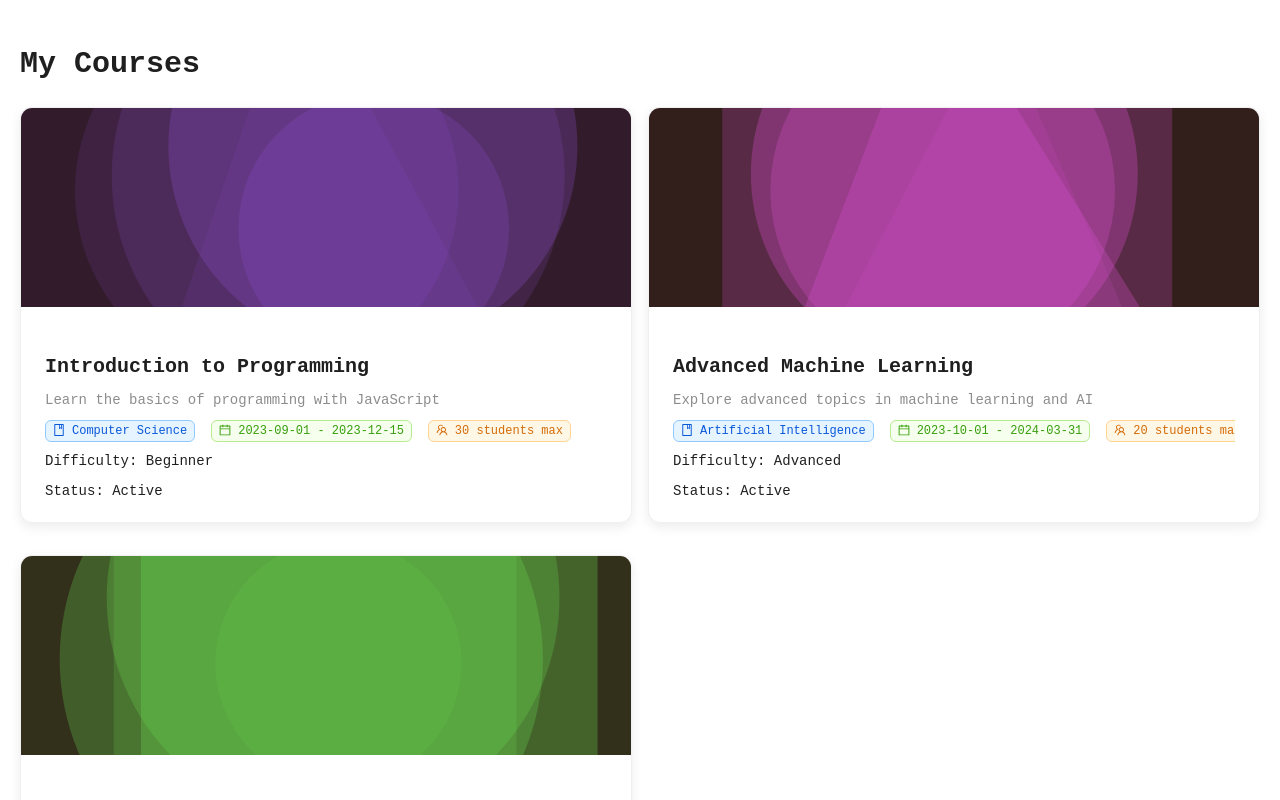
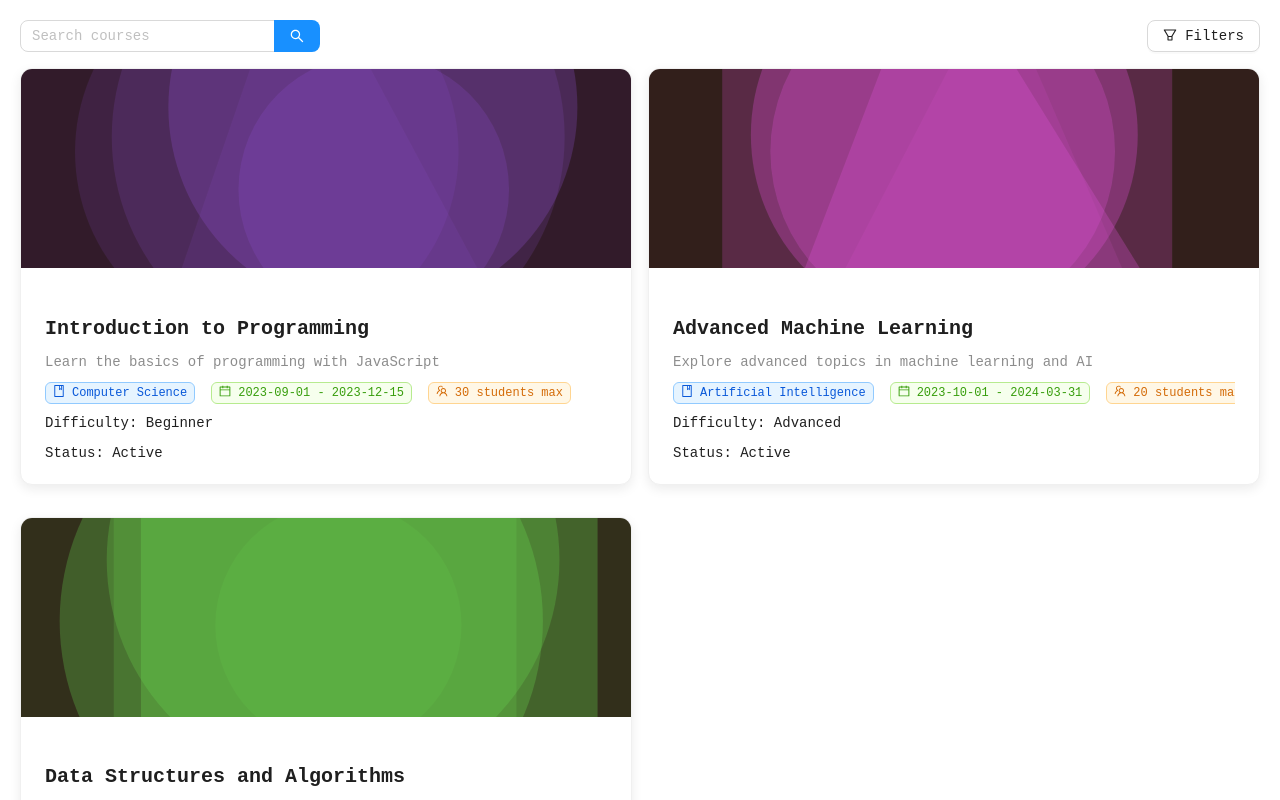
Before and after one commit to utkarsh5026/glass, a React (Vite) app in the folder client/: page /courses in a window 1280 px wide. Shown: the top 800 px of the page. Built offline with nearby package versions, Linux system fonts and the light colour scheme.

Commit message:
added search filter

```diff
--- /dev/null
+++ b/client/src/components/courses/SearchFilter.tsx
@@ -0,0 +1,117 @@
+import React, { useState } from "react";
+import { Input, Button, Drawer, Space, Select, Slider, Switch } from "antd";
+import { SearchOutlined, FilterOutlined } from "@ant-design/icons";
+import styled from "styled-components";
+
+const { Search } = Input;
+const { Option } = Select;
+
+interface CourseSearchAndFiltersProps {
+  onSearch: (value: string) => void;
+  onFilterChange: (filters: FilterState) => void;
+  categories: string[];
+}
+
+interface FilterState {
+  category: string;
+  difficulty: [number, number];
+  isActive: boolean;
+}
+
+const CourseSearchAndFilters: React.FC<CourseSearchAndFiltersProps> = ({
+  onSearch,
+  onFilterChange,
+  categories,
+}) => {
+  const [isFilterVisible, setIsFilterVisible] = useState(false);
+  const [filters, setFilters] = useState<FilterState>({
+    category: "All",
+    difficulty: [1, 5],
+    isActive: true,
+  });
+
+  const handleFilterChange = (newFilters: Partial<FilterState>) => {
+    const updatedFilters = { ...filters, ...newFilters };
+    setFilters(updatedFilters);
+    onFilterChange(updatedFilters);
+  };
+
+  return (
+    <>
+      <SearchContainer>
+        <StyledSearch
+          placeholder="Search courses"
+          onSearch={onSearch}
+          enterButton={<SearchOutlined />}
+        />
+        <Button
+          icon={<FilterOutlined />}
+          onClick={() => setIsFilterVisible(true)}
+        >
+          Filters
+        </Button>
+      </SearchContainer>
+
+      <Drawer
+        title="Course Filters"
+        placement="right"
+        onClose={() => setIsFilterVisible(false)}
+        open={isFilterVisible}
+      >
+        <Space direction="vertical" size="middle" style={{ width: "100%" }}>
+          <div>
+            <h4>Category</h4>
+            <Select
+              style={{ width: "100%" }}
+              value={filters.category}
+              onChange={(value) => handleFilterChange({ category: value })}
+            >
+              <Option value="All">All Categories</Option>
+              {categories.map((category) => (
+                <Option key={category} value={category}>
+                  {category}
+                </Option>
+              ))}
+            </Select>
+          </div>
+
+          <div>
+            <h4>Difficulty</h4>
+            <Slider
+              range
+              min={1}
+              max={5}
+              value={filters.difficulty}
+              onChange={(value: number | number[]) =>
+                handleFilterChange({ difficulty: value as [number, number] })
+              }
+              marks={{ 1: "1", 2: "2", 3: "3", 4: "4", 5: "5" }}
+            />
+          </div>
+
+          <div>
+            <h4>Status</h4>
+            <Switch
+              checked={filters.isActive}
+              onChange={(checked) => handleFilterChange({ isActive: checked })}
+              checkedChildren="Active"
+              unCheckedChildren="All"
+            />
+          </div>
+        </Space>
+      </Drawer>
+    </>
+  );
+};
+
+const SearchContainer = styled.div`
+  display: flex;
+  justify-content: space-between;
+  align-items: center;
+  margin-bottom: 16px;
+`;
+
+const StyledSearch = styled(Search)`
+  width: 300px;
+`;
+export default CourseSearchAndFilters;
--- a/client/src/components/courses/UserCourses.tsx
+++ b/client/src/components/courses/UserCourses.tsx
@@ -1,4 +1,4 @@
-import React, { useEffect } from "react";
+import React, { useEffect, useState } from "react";
 import { Card, Row, Col, Typography, Space, Tag } from "antd";
 import styled from "styled-components";
 import { useAppDispatch, useAppSelector } from "../../store/hooks";
@@ -9,6 +9,7 @@ import {
 } from "@ant-design/icons";
 import type { Course } from "../../store/courses/types";
 import { fetchUserCourses } from "../../store/courses/slice";
+import CourseSearchAndFilters from "./SearchFilter";
 
 const { Title, Text } = Typography;
 const { Meta } = Card;
@@ -20,27 +21,71 @@ const { Meta } = Card;
 const UserCourses: React.FC = () => {
   const dispatch = useAppDispatch();
   const { courses, loading, error } = useAppSelector((state) => state.courses);
+  const [filteredCourses, setFilteredCourses] = useState<Course[]>([]);
+  const [search, setSearch] = useState("");
 
   useEffect(() => {
     const not = false;
     if (not) dispatch(fetchUserCourses());
   }, [dispatch]);
 
-  if (loading) {
-    return <div>Loading courses...</div>;
-  }
+  useEffect(() => {
+    setFilteredCourses(courses);
+  }, [courses]);
 
-  if (error) {
-    return <div>Error: {error}</div>;
-  }
+  const handleSearch = (value: string) => {
+    setSearch(value);
+    filterCourses(value, {});
+  };
+
+  const handleFilterChange = (filters: {
+    category: string;
+    difficulty: [number, number];
+    isActive: boolean;
+  }) => {
+    filterCourses(search, filters);
+  };
+
+  const filterCourses = (search: string, filters: any) => {
+    let filtered = courses.filter((course) =>
+      course.name.toLowerCase().includes(search.toLowerCase())
+    );
+
+    if (filters.category && filters.category !== "All") {
+      filtered = filtered.filter(
+        (course) => course.category === filters.category
+      );
+    }
+
+    filtered = filtered.filter(
+      (course) =>
+        course.difficulty >= filters.difficulty[0] &&
+        course.difficulty <= filters.difficulty[1]
+    );
+
+    if (filters.isActive)
+      filtered = filtered.filter((course) => course.isActive);
+
+    setFilteredCourses(filtered);
+  };
+
+  const categories = Array.from(
+    new Set(courses.map((course) => course.category))
+  );
+
+  if (loading) return <div>Loading courses...</div>;
+
+  if (error) return <div>Error: {error}</div>;
 
   return (
     <div>
-      <Title level={2} style={{ marginBottom: "24px" }}>
-        My Courses
-      </Title>
+      <CourseSearchAndFilters
+        onSearch={handleSearch}
+        onFilterChange={handleFilterChange}
+        categories={categories}
+      />
       <Row gutter={[16, 16]}>
-        {courses.map((course: Course) => (
+        {filteredCourses.map((course: Course) => (
           <Col xs={24} sm={24} md={12} lg={12} xl={12} key={course.id}>
             <StyledCard
               cover={<CoverImage svgContent={generateDarkSVG()} />}
```
